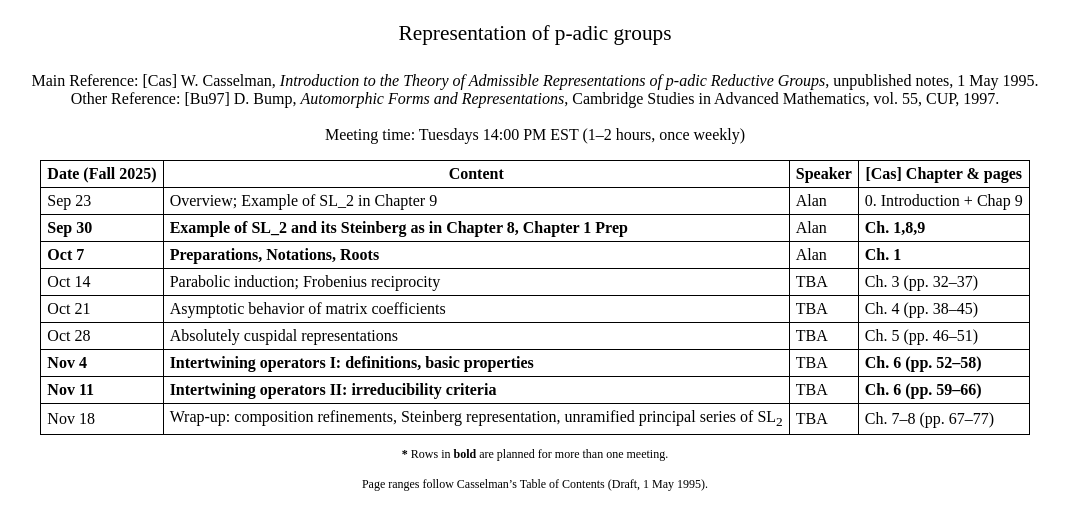
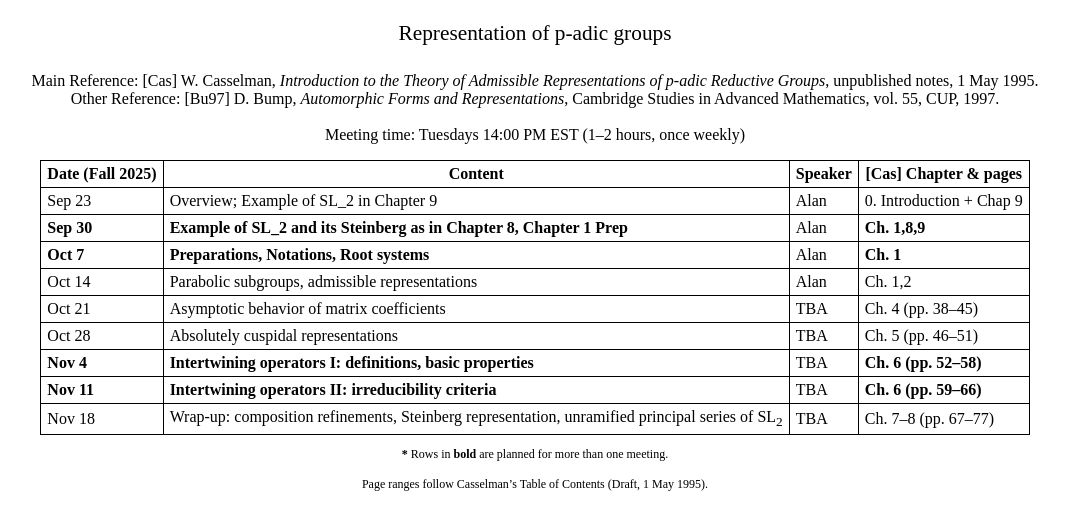
Before and after one commit to axhou/axhou.github.io, a Jekyll site: the page 25caspadic.html, which Jekyll copies as it is, in a window 1280 px wide. Shown: the top 530 px of the page, without its empty margins (105-1174 px from the left). Built offline with Jekyll 4.4.1, drawn with Linux system fonts in a browser that asks for light colours.

Commit message:
Update 25caspadic.html

```diff
--- a/25caspadic.html
+++ b/25caspadic.html
@@ -48,16 +48,16 @@
       </tr>
       <tr>
         <td><strong>Oct&nbsp;7</strong></td>
-        <td><strong>Preparations, Notations, Roots</strong></td>
+        <td><strong>Preparations, Notations, Root systems</strong></td>
         <td>Alan</td>
         <td><strong>Ch.&nbsp;1 </strong></td>
       </tr>
 
       <tr>
         <td>Oct&nbsp;14</td>
-        <td>Parabolic induction; Frobenius reciprocity</td>
-        <td>TBA</td>
-        <td>Ch.&nbsp;3 (pp.&nbsp;32–37)</td>
+        <td>Parabolic subgroups, admissible representations</td>
+        <td>Alan</td>
+        <td>Ch.&nbsp;1,2</td>
       </tr>
 
       <tr>
```
